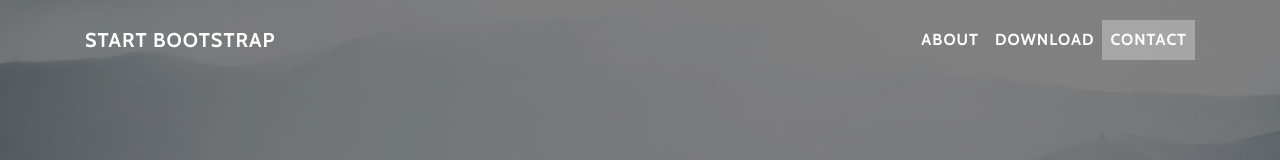
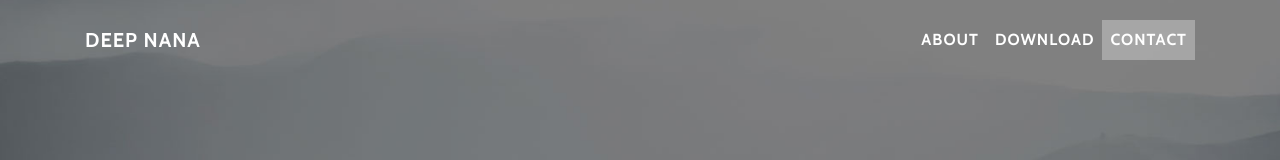
Before and after one commit to deepnana/deepnana.github.io, a website with bundled scripts: page index.html in a window 1280 px wide. Shown: the top 160 px of the page. Built offline with nearby package versions, Linux system fonts and the light colour scheme.

Commit message:
Changed site name and main title to "Deep Nana"

```diff
--- a/index.html
+++ b/index.html
@@ -8,7 +8,7 @@
     <meta name="description" content="">
     <meta name="author" content="">
 
-    <title>Grayscale - Start Bootstrap Theme</title>
+    <title>Deep Nana</title>
 
     <!-- Bootstrap core CSS -->
     <link href="vendor/bootstrap/css/bootstrap.min.css" rel="stylesheet">
@@ -28,7 +28,7 @@
     <!-- Navigation -->
     <nav class="navbar navbar-expand-lg navbar-light fixed-top" id="mainNav">
       <div class="container">
-        <a class="navbar-brand js-scroll-trigger" href="#page-top">Start Bootstrap</a>
+        <a class="navbar-brand js-scroll-trigger" href="#page-top">Deep Nana</a>
         <button class="navbar-toggler navbar-toggler-right" type="button" data-toggle="collapse" data-target="#navbarResponsive" aria-controls="navbarResponsive" aria-expanded="false" aria-label="Toggle navigation">
           Menu
           <i class="fa fa-bars"></i>
```
